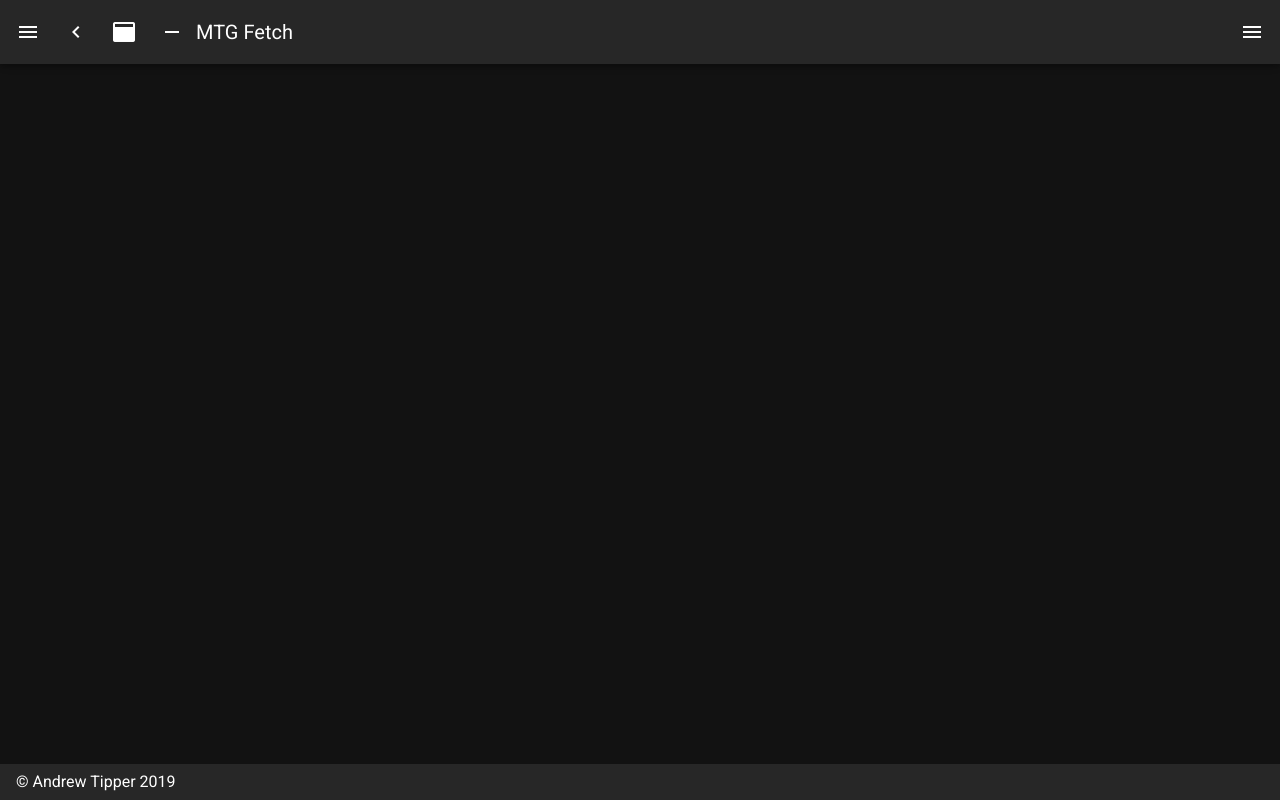
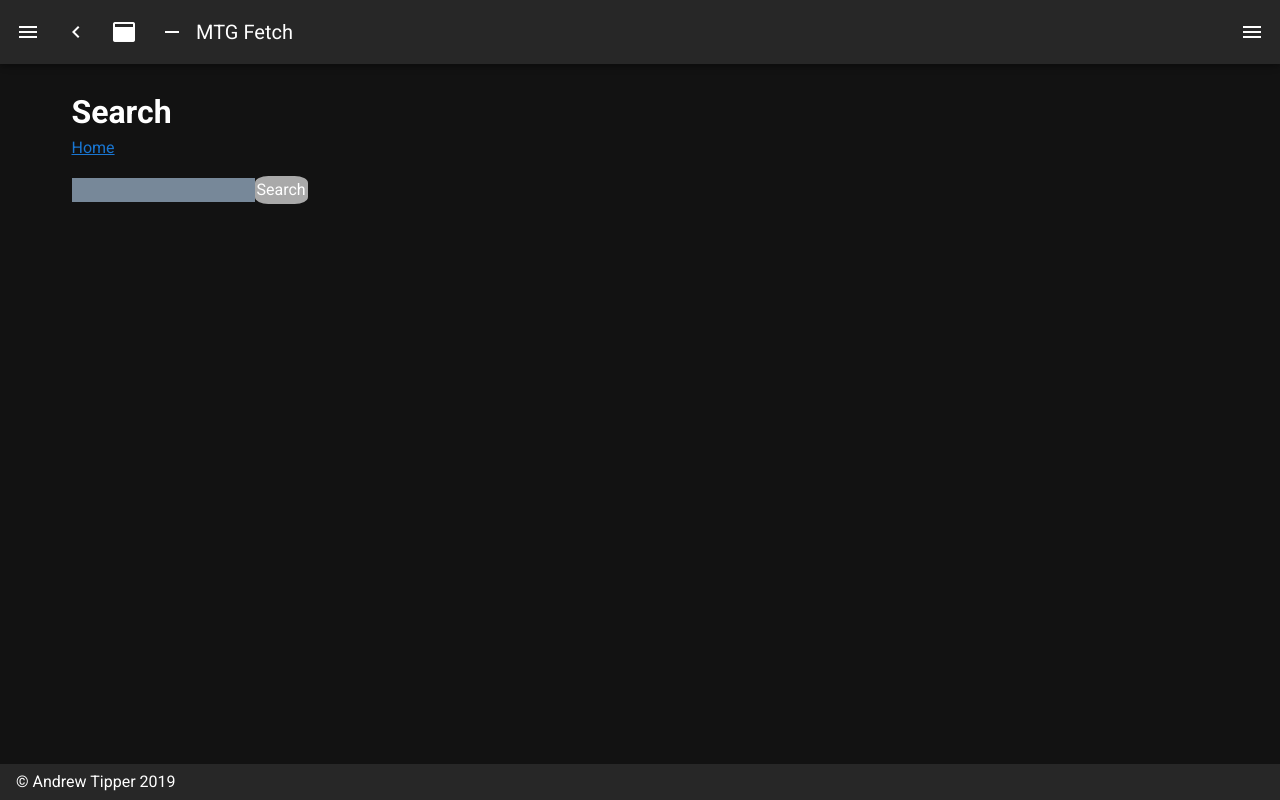
Before and after one commit to atipper/mtg-fetch, a Nuxt app: page /search in a window 1280 px wide. Before the commit this address led to /. Built offline with nearby package versions, Linux system fonts and the light colour scheme.

Commit message:
More updates to figure out MTG API inclusion. I am a dummy

```diff
--- a/pages/search/index.vue
+++ b/pages/search/index.vue
@@ -1,29 +1,25 @@
 <template>
     <div class="container">
-        <h1>Search</h1>
-        <p><nuxt-link to="/">Home</nuxt-link></p>
+    <script type="module">
+        import * as Magic from 'mtgsdk'
+        Magic.card.find(3).then(result =>{
+            console.log(result.card.name)
+        })
+    </script>
+    <h1>Search</h1>
+    <p><nuxt-link to="/">Home</nuxt-link></p>
     <input type="text" name="search"/>
-    <button @click="blackLotus()">Lotus</button>
-</div>
+    <button type="text" @click="blackLotus()">Search</button>
+    </div>
 </template>
-<script>
-Vue.component('mtg-fetch', {
-    template: '#mtgfetch',
-    props: {
-        updateCard: Number
-    },
-    data: function() {
-        return { card: this.cardNumber }
-    },
-    methods: {
-        card: function() {
 
-        }
-    }
-})
-</script>
 <style scoped>
 input {
     background-color:lightslategray;
 }
+button {
+    background-color:darkgray;
+    border-radius: 25%;
+    padding: 2px;
+}
 </style>
--- a/static/js/scripts.js
+++ b/static/scripts.js
@@ -1,7 +1,7 @@
-function blackLotus() {
+export function blackLotus() {
     const mtg = require('mtgsdk');
 
     mtg.card.find(3).then(result =>{
-        return result.card.name
+        console.log(result.card.name)
     })
 }
--- a/webpack.config.js
+++ /dev/null
@@ -1,5 +0,0 @@
-module.exports = {
-    node: {
-        fs: 'empty'
-    }
-};
```
Also changed, not shown: package.json (+2 -8 lines), 1 other file (tests, documents, lock files or other folders).
